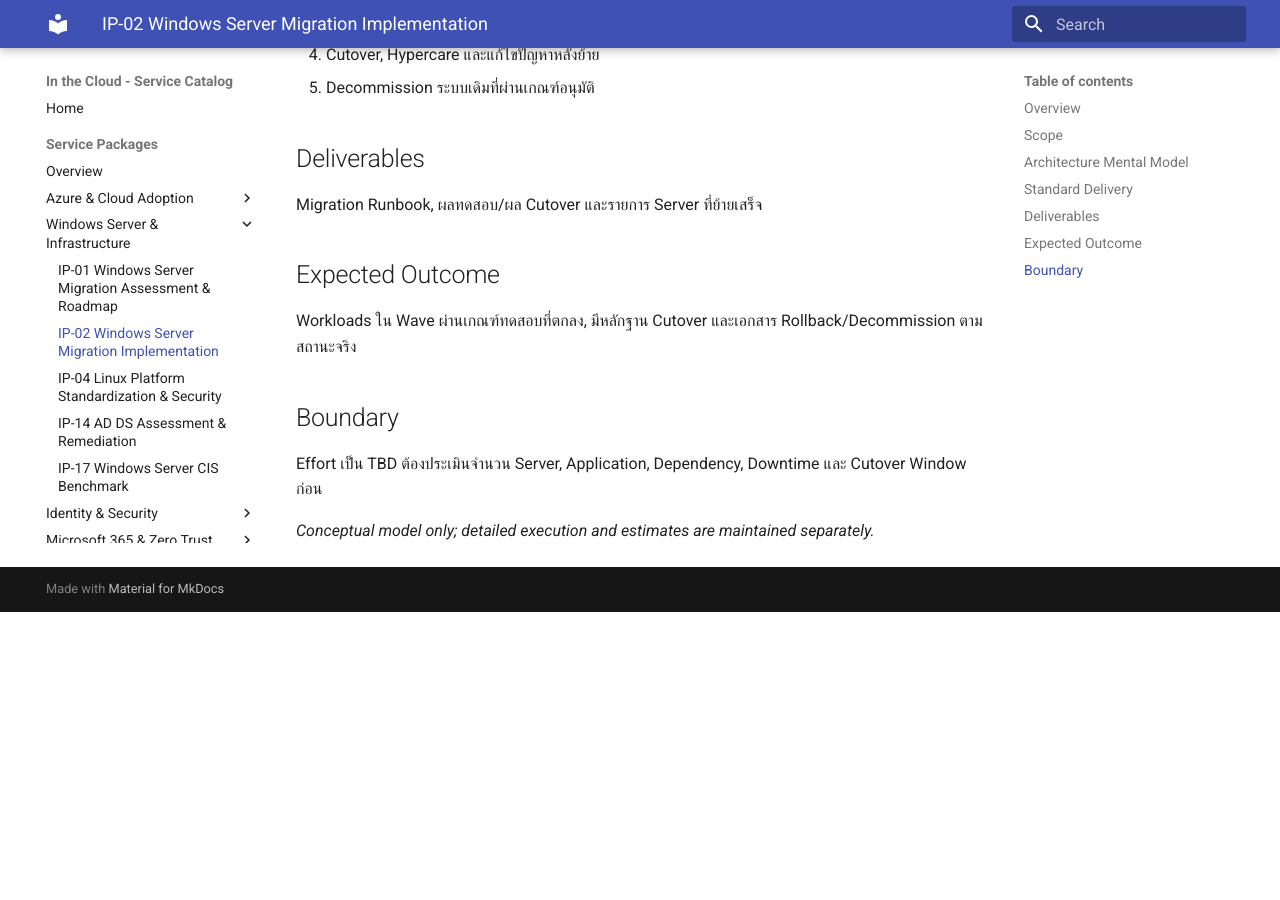
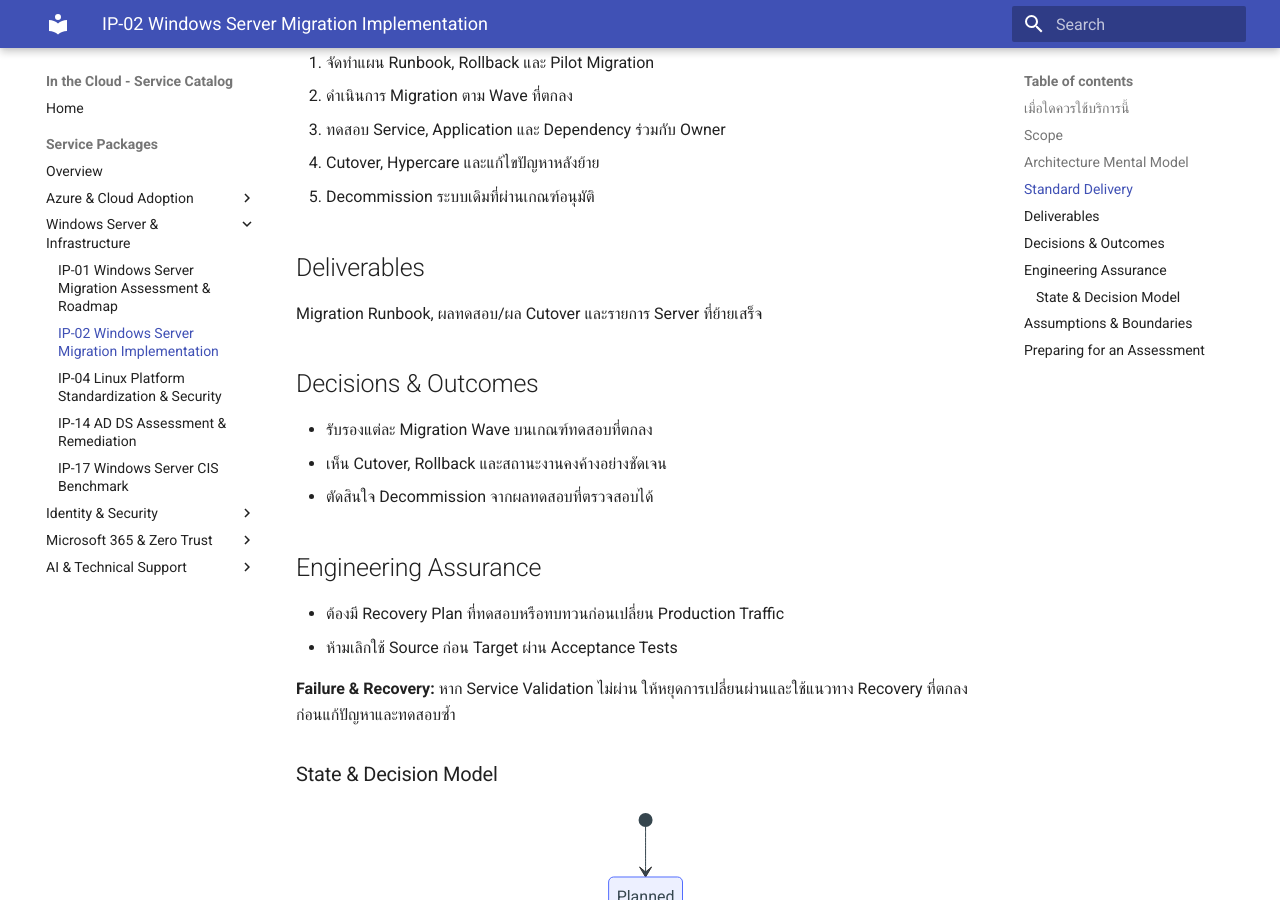
Before and after one commit to inthecloudth/service-catalog, an MkDocs documentation site: the page built from docs/services/ip-02-windows-server-migration-implementation.md, in a window 1280 px wide and 900 px high, scrolled down 931 px. Built offline with MkDocs 1.6.1 and Material for MkDocs 9.7.7, drawn with Linux system fonts in a browser that asks for light colours; before the commit the page ends 1543 px from its top, so only the background shows below that; some of the changed text lies outside the part shown.

Commit message:
docs(catalog): decision-focused service IP-02 with system behavior and assurance

````diff
--- a/docs/services/ip-02-windows-server-migration-implementation.md
+++ b/docs/services/ip-02-windows-server-migration-implementation.md
@@ -1,10 +1,14 @@
 # Windows Server 2016 Migration Implementation
 
-*Reusable technical service package*
+> **IP-02 | Repeatable Service Package**
 
-## Overview
+**ผลลัพธ์ที่มุ่งหวัง:** ดำเนินการย้าย Windows Server 2016 ตาม Migration Waves และแผน Cutover ที่ได้รับอนุมัติ
 
-ดำเนินการย้าย Windows Server 2016 ตาม Migration Waves และแผน Cutover ที่ได้รับอนุมัติ
+## เมื่อใดควรใช้บริการนี้
+
+- มี Roadmap แล้วแต่ยังต้องการแผน Cutover ที่ควบคุมความเสี่ยง
+- กังวล Downtime, Rollback และบริการที่เชื่อมต่อระบบเดิม
+- ต้องการหลักฐาน UAT ก่อนปลดระวาง Server
 
 ## Scope
 
@@ -48,12 +52,45 @@ flowchart LR
 
 Migration Runbook, ผลทดสอบ/ผล Cutover และรายการ Server ที่ย้ายเสร็จ
 
-## Expected Outcome
+## Decisions & Outcomes
 
-Workloads ใน Wave ผ่านเกณฑ์ทดสอบที่ตกลง, มีหลักฐาน Cutover และเอกสาร Rollback/Decommission ตามสถานะจริง
+- รับรองแต่ละ Migration Wave บนเกณฑ์ทดสอบที่ตกลง
+- เห็น Cutover, Rollback และสถานะงานคงค้างอย่างชัดเจน
+- ตัดสินใจ Decommission จากผลทดสอบที่ตรวจสอบได้
 
-## Boundary
+## Engineering Assurance
+
+- ต้องมี Recovery Plan ที่ทดสอบหรือทบทวนก่อนเปลี่ยน Production Traffic
+- ห้ามเลิกใช้ Source ก่อน Target ผ่าน Acceptance Tests
+
+**Failure & Recovery:** หาก Service Validation ไม่ผ่าน ให้หยุดการเปลี่ยนผ่านและใช้แนวทาง Recovery ที่ตกลง ก่อนแก้ปัญหาและทดสอบซ้ำ
+
+### State & Decision Model
+
+```mermaid
+stateDiagram-v2
+  [*] --> Planned
+  Planned --> Protected: backup / rollback ready
+  Protected --> Migrated: pilot or wave migration
+  Migrated --> Validated: functional + dependency tests
+  Validated --> Cutover: owner / change approval
+  Cutover --> Stable: monitoring + hypercare pass
+  Stable --> Decommissioned: retire old after approval
+  Migrated --> Recovery: validation fails
+  Cutover --> Recovery: service acceptance fails
+  Recovery --> Protected: restore service / revise plan
+  Decommissioned --> [*]
+```
+
+## Assumptions & Boundaries
 
 Effort เป็น TBD ต้องประเมินจำนวน Server, Application, Dependency, Downtime และ Cutover Window ก่อน
 
 *Conceptual model only; detailed execution and estimates are maintained separately.*
+
+## Preparing for an Assessment
+
+กำหนดระบบและผู้รับผิดชอบที่เกี่ยวข้อง พร้อมข้อกำหนดการเข้าถึงและ Change Window เพื่อยืนยัน Scope, Validation และ Acceptance Criteria ก่อนเริ่มงาน
+
+---
+*Architecture และ State Models เป็นแบบจำลองเชิงแนวคิด ไม่ใช่ Production Topology ขององค์กรใดองค์กรหนึ่ง*
````
